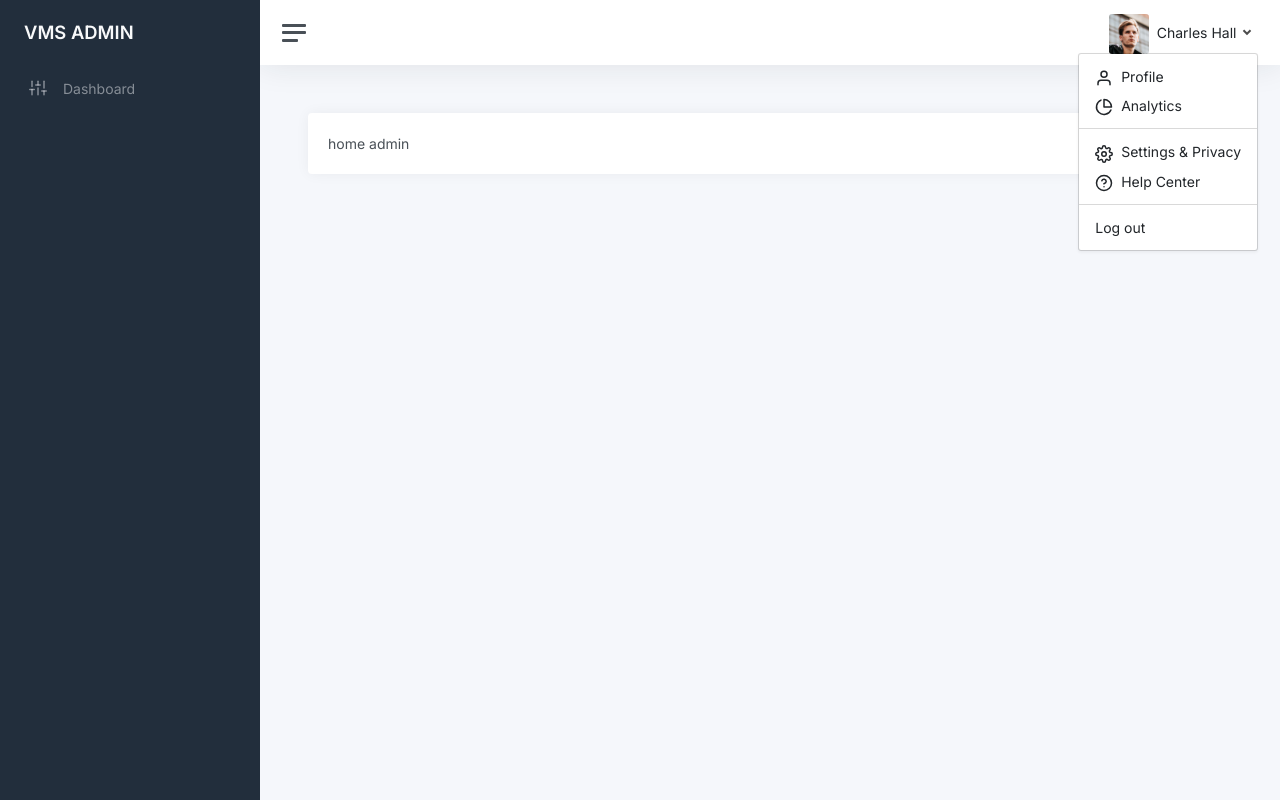
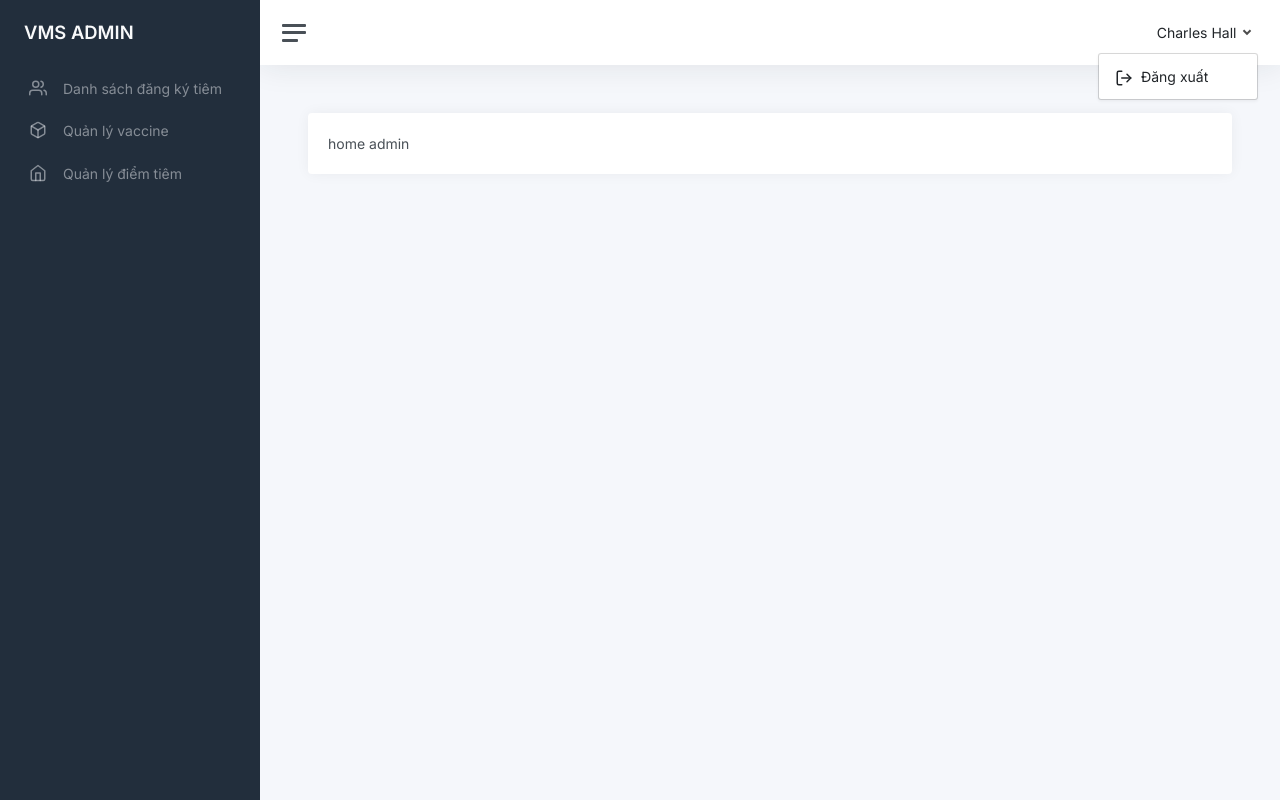
Before and after one commit to censodev/aptech_prj600, a PHP site: page /admin in a window 1280 px wide, after a click on "Charles Hall". Run offline with PHP 8.4, Linux system fonts and the light colour scheme; some libraries are stand-ins or nearby versions.

Commit message:
helper url

```diff
--- a/core/Helper.php
+++ b/core/Helper.php
@@ -10,4 +10,13 @@ class Helper
         ob_end_clean();
         return $ret;
     }
+
+    public static function url(string $uri): string {
+        $host = APP_HOST;
+        $port = APP_PORT;
+        $context_path = APP_CONTEXT_PATH;
+        return empty($context_path)
+                ? "http://$host:$port/$uri"
+                : "http://$host:$port/$context_path/$uri";
+    }
 }
--- a/core/config.php
+++ b/core/config.php
@@ -5,3 +5,7 @@ const DB_PORT = '3306';
 const DB_NAME = 'vms';
 const DB_USERNAME = 'admin';
 const DB_PASSWORD = 'Phuong0964603264';
+
+const APP_HOST = 'localhost';
+const APP_PORT = '88';
+const APP_CONTEXT_PATH = 'vms';
--- a/views/layouts/admin.view.php
+++ b/views/layouts/admin.view.php
@@ -1,6 +1,8 @@
 <?php
 $navbar = [
-    ['link' => '', 'icon' => 'sliders', 'title' => 'Dashboard'],
+    ['link' => Helper::url('admin'), 'icon' => 'users', 'title' => 'Danh sách đăng ký tiêm'],
+    ['link' => Helper::url('admin/vaccine'), 'icon' => 'box', 'title' => 'Quản lý vaccine'],
+    ['link' => Helper::url('admin/injection-site'), 'icon' => 'home', 'title' => 'Quản lý điểm tiêm'],
 ];
 ?>
 
@@ -30,10 +32,9 @@ $navbar = [
 <div class="wrapper">
     <nav id="sidebar" class="sidebar js-sidebar">
         <div class="sidebar-content js-simplebar">
-            <a class="sidebar-brand" href="index.html">
+            <a class="sidebar-brand" href="">
                 <span class="align-middle">VMS ADMIN</span>
             </a>
-
             <ul class="sidebar-nav">
                 <?php foreach ($navbar as $nav_item): ?>
                     <li class="sidebar-item">
@@ -60,16 +61,10 @@ $navbar = [
                         </a>
 
                         <a class="nav-link dropdown-toggle d-none d-sm-inline-block" href="#" data-bs-toggle="dropdown">
-                            <img src="assets/img/avatars/avatar.jpg" class="avatar img-fluid rounded me-1" alt="Charles Hall" /> <span class="text-dark">Charles Hall</span>
+                            <span class="text-dark">Charles Hall</span>
                         </a>
                         <div class="dropdown-menu dropdown-menu-end">
-                            <a class="dropdown-item" href="pages-profile.html"><i class="align-middle me-1" data-feather="user"></i> Profile</a>
-                            <a class="dropdown-item" href="#"><i class="align-middle me-1" data-feather="pie-chart"></i> Analytics</a>
-                            <div class="dropdown-divider"></div>
-                            <a class="dropdown-item" href="index.html"><i class="align-middle me-1" data-feather="settings"></i> Settings & Privacy</a>
-                            <a class="dropdown-item" href="#"><i class="align-middle me-1" data-feather="help-circle"></i> Help Center</a>
-                            <div class="dropdown-divider"></div>
-                            <a class="dropdown-item" href="#">Log out</a>
+                            <a class="dropdown-item" href="#"><i class="align-middle me-1" data-feather="log-out"></i> Đăng xuất</a>
                         </div>
                     </li>
                 </ul>
```
